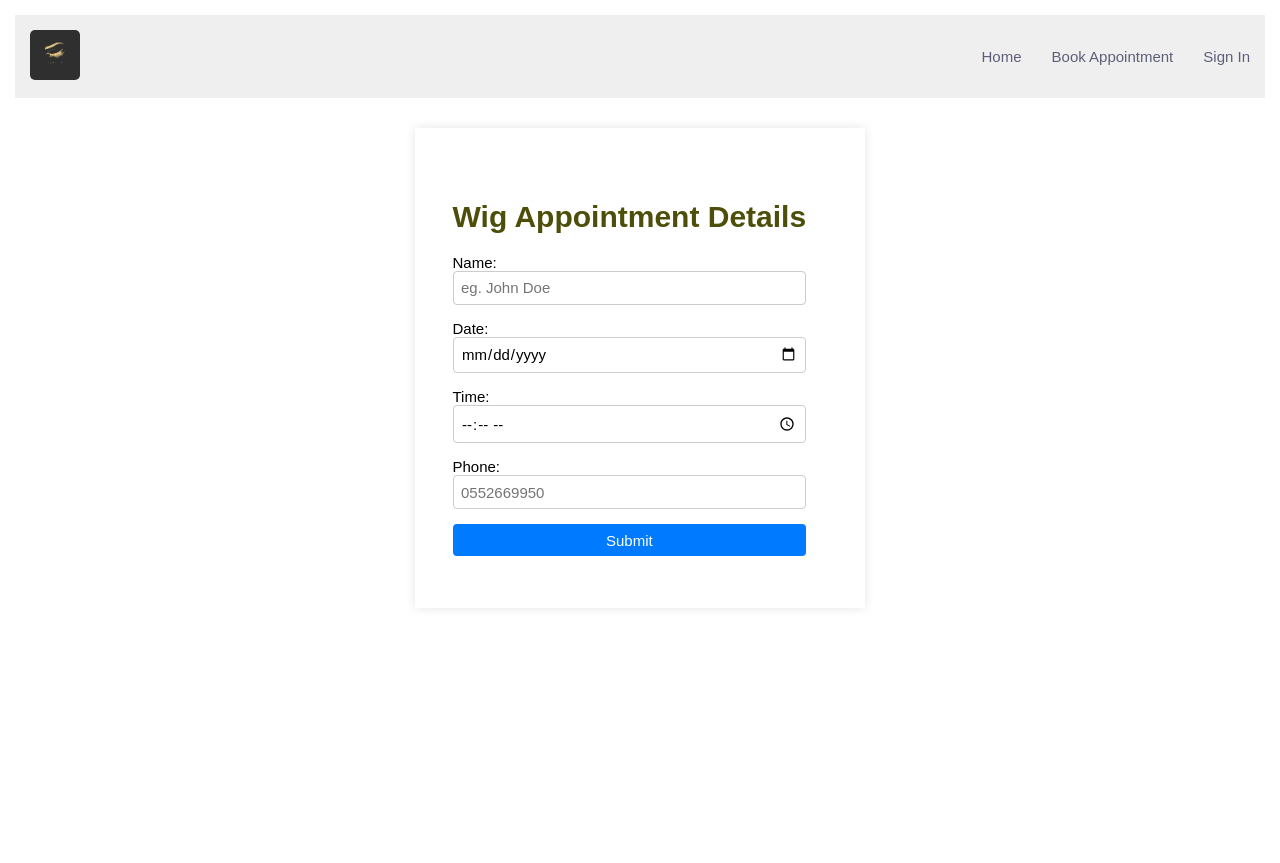
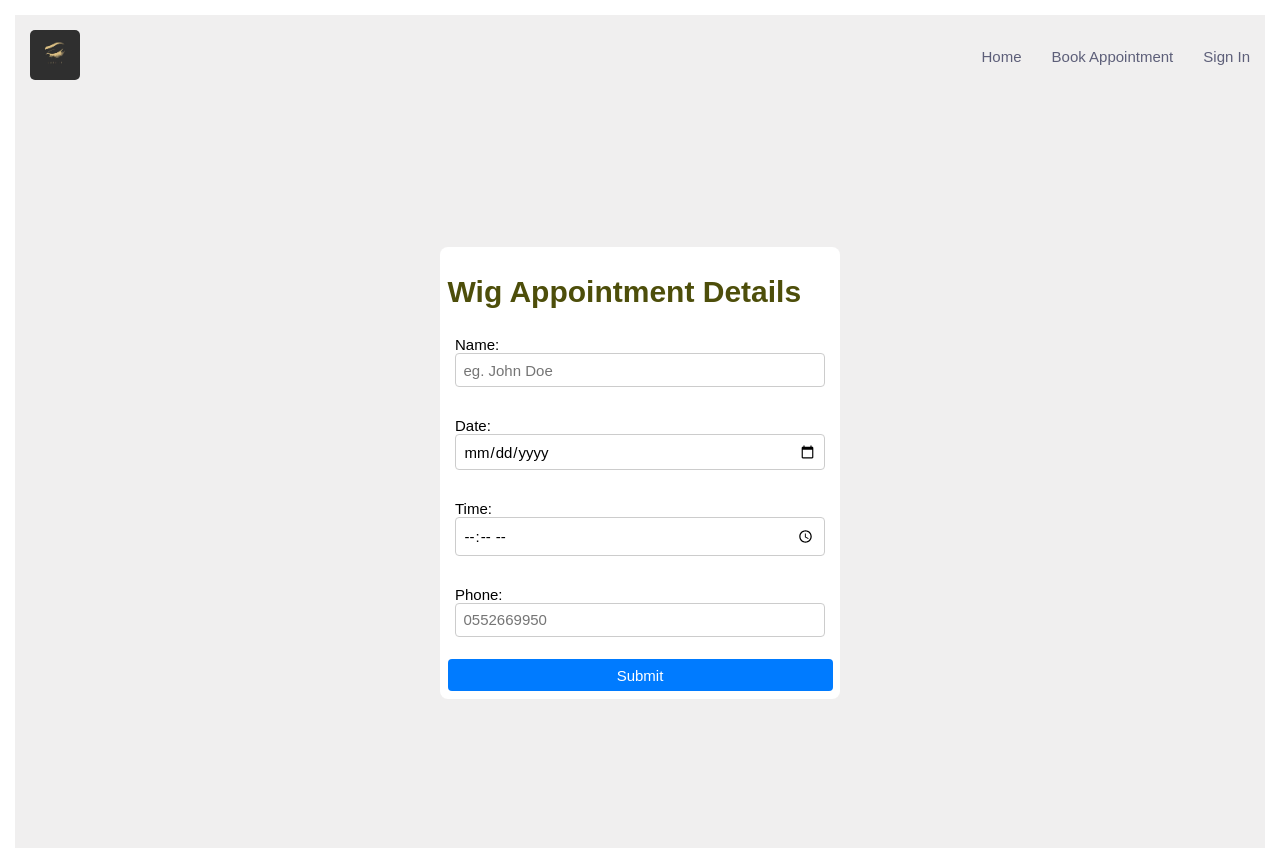
Before and after one commit to abmanaf/saloon-site, a React (Vite) app: page /Wig in a window 1280 px wide. Before the commit the page ends 800 px from the top, so only its background shows below. Built offline with nearby package versions, Linux system fonts and the light colour scheme; a web font is replaced by a local one.

Commit message:
change made

```diff
--- a/src/Components/NailArt/Nail.css
+++ b/src/Components/NailArt/Nail.css
@@ -1,3 +1,19 @@
+.appointment-form {
+  display: flex;
+  align-items: center;
+  justify-content: center;
+  margin-left: auto;
+  margin-right: auto;
+  background-color: #f0efef;
+  height: 100vh;
+}
+.appointment-form div {
+  background-color: #fff;
+  padding: 0.5rem;
+  border-radius: 8px;
+  width: 90%;
+}
+
 input {
   width: 100%;
 }
@@ -12,14 +28,20 @@ input {
 
 @media only screen and (min-width: 768px) {
   .appointment-form {
-    width: 30rem;
     display: flex;
     align-items: center;
     margin-left: auto;
     margin-right: auto;
-    box-shadow: 0 0 10px rgba(0, 0, 0, 0.1);
     padding: 2.5em;
-    height: 32rem;
-    margin-top: 2em;
+    background-color: #f0efef;
+    height: 50rem;
+  }
+
+  .appointment-form div {
+    background-color: #fff;
+    padding: 0.5rem;
+    border-radius: 8px;
+    max-width: 400px;
+    width: 100%;
   }
 }
--- a/src/Components/NavBar/NavBar.jsx
+++ b/src/Components/NavBar/NavBar.jsx
@@ -16,9 +16,11 @@ function NavBar() {
   return (
     <div>
       <div className='header'>
+
         <div className='site-logo'>
           <img src="/assets/images/lashes-logo-black.jpg" alt="logo" />
         </div>
+
         <div className='header-items'>
           <ul>
             <li><Link to="/">Home</Link></li>
--- a/src/Components/SiginIn/SignIn.css
+++ b/src/Components/SiginIn/SignIn.css
@@ -11,8 +11,7 @@
   padding: 2rem;
   border-radius: 8px;
   box-shadow: 0 0 10px rgba(0, 0, 0, 0.1);
-  max-width: 400px;
-  width: 100%;
+  width: 90%;
 }
 
 .sign-in-container h2 {
@@ -71,3 +70,13 @@ form button {
 form button:hover {
   background-color: #0056b3;
 }
+@media only screen and (min-width: 768px) {
+  .sign-in-container div {
+    background-color: #fff;
+    padding: 2rem;
+    border-radius: 8px;
+    box-shadow: 0 0 10px rgba(0, 0, 0, 0.1);
+    max-width: 400px;
+    width: 100%;
+  }
+}
--- a/src/Components/SiginIn/SignIn.jsx
+++ b/src/Components/SiginIn/SignIn.jsx
@@ -36,11 +36,11 @@ function SignIn() {
                     <div className='button'>
                         <button>
                             <img src="/assets/images/icon-apple.svg" alt="icon-apple" />
-                            <span>Sign In with Apple</span>
+                            <span> with Apple</span>
                         </button>
                         <button>
                             <img src="/assets/images/icon-google.svg" alt="icon-google" />
-                            <span>Sign In with Google</span>
+                            <span> with Google</span>
                         </button>
                     </div>
                     <p style={{textAlign: 'center'}}>Or</p>
```
